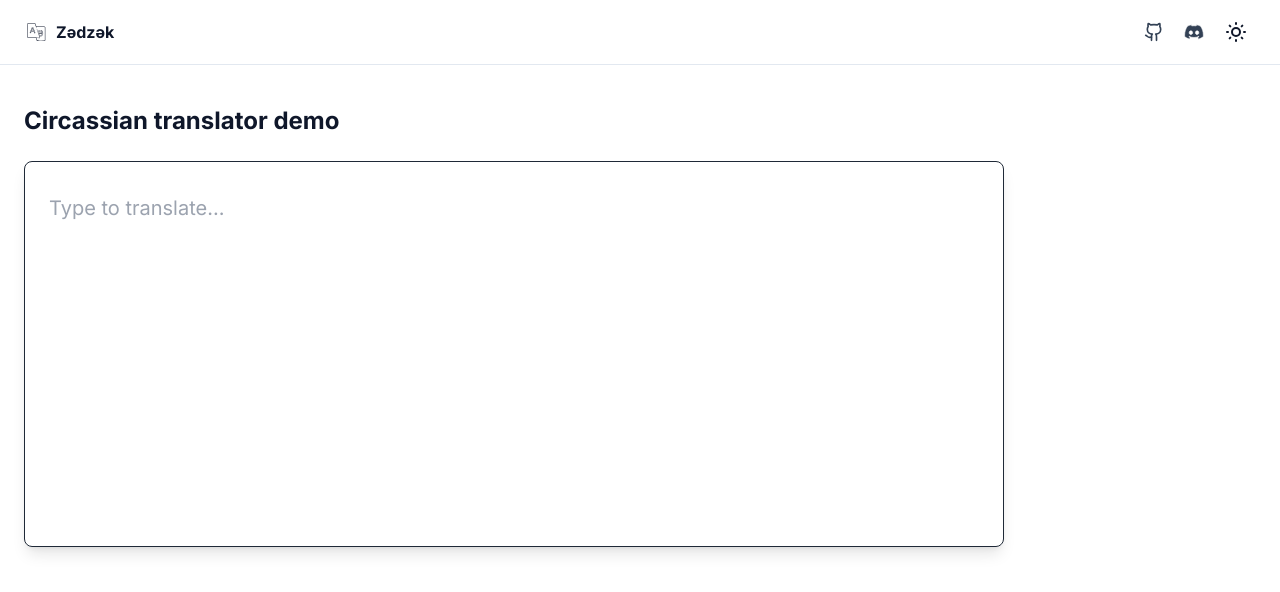
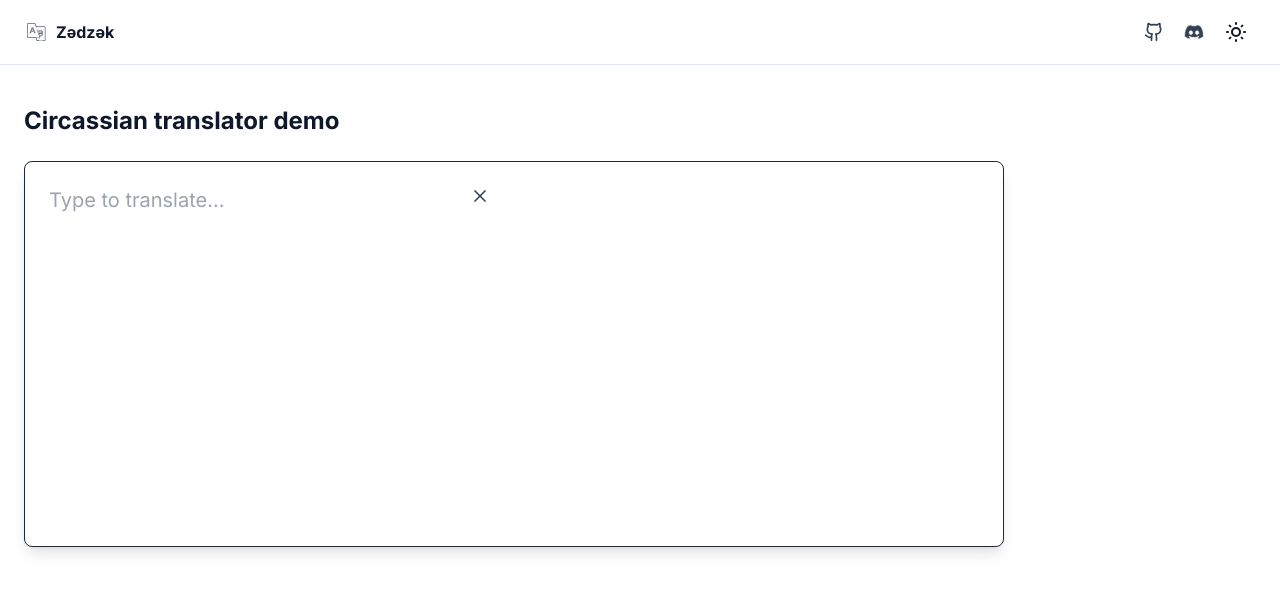
Before and after one commit to qunash/zedzek, a Next.js app: page / in a window 1280 px wide. Shown: the top 592 px of the page. Built offline with nearby package versions, Linux system fonts and the light colour scheme.

Commit message:
+clear button ~UI

```diff
--- a/components/icons.tsx
+++ b/components/icons.tsx
@@ -7,6 +7,7 @@ import {
   Moon,
   SunMedium,
   Twitter,
+  X,
   type Icon as LucideIcon,
 } from "lucide-react"
 
@@ -20,6 +21,7 @@ export const Icons = {
   check: Check,
   copy: Copy,
   gitHub: Github,
+  close: X,
   logo: (props: LucideProps) => (
     <svg
       xmlns="http://www.w3.org/2000/svg"
--- a/components/translationPanel.tsx
+++ b/components/translationPanel.tsx
@@ -2,7 +2,7 @@ import { useEffect, useState } from "react"
 import translate from "@/api/api"
 
 import { Icons } from "./icons"
-import { Button } from "./ui/button"
+import { Button, buttonVariants } from "./ui/button"
 
 const TranslationPanel = (props: {
   loading: boolean
@@ -13,7 +13,7 @@ const TranslationPanel = (props: {
 
   // console.log(props) // this component is being re-rendered many times, find out why
 
-  function onCopyClick(event: React.MouseEvent<HTMLButtonElement>) {
+  function onCopyClick(event: React.MouseEvent<HTMLDivElement>) {
     event.currentTarget.blur()
     setCopyClicked(true)
     navigator.clipboard.writeText(props.translations[0])
@@ -53,13 +53,21 @@ const TranslationPanel = (props: {
           <div className="text-xs text-gray-500">
             {Math.round(props.duration * 100) / 100}s
           </div>
-          <Button onClick={onCopyClick}>
+          <div
+            className={buttonVariants({
+              size: "sm",
+              variant: "ghost",
+              className:
+                "items-center justify-end self-start p-4 text-slate-700 dark:text-slate-400 cursor-pointer",
+            })}
+            onClick={onCopyClick}
+          >
             {copyClicked ? (
               <Icons.check className="h-4 w-4" />
             ) : (
               <Icons.copy className="h-4 w-4" />
             )}
-          </Button>
+          </div>
         </div>
       </div>
     </div>
@@ -79,16 +87,26 @@ const TranslatorPanel = () => {
   }, [])
 
   return (
-    <div>
     <div className="flex max-w-[980px] flex-col items-start rounded-lg border border-gray-800 shadow-lg md:flex-row">
-        <div className="h-1/2 w-full rounded-l-lg border-gray-800 p-2 pt-4 md:h-96">
+      <div className="flex h-1/2 w-full rounded-l-lg border-gray-800 p-4 md:h-96">
         <textarea
-            className="h-full w-full resize-none bg-transparent p-4 text-xl focus:outline-none focus:ring-0"
+          className="h-full w-full resize-none bg-transparent p-2 text-xl focus:outline-none focus:ring-0"
           placeholder="Type to translate..."
           value={text}
           onInput={onTextInput}
           onKeyDown={onKeyDown}
         />
+        <div
+          className={buttonVariants({
+            size: "sm",
+            variant: "ghost",
+            className:
+              "items-center justify-end self-start p-4 text-slate-700 dark:text-slate-400 cursor-pointer",
+          })}
+          onClick={onClearClick}
+        >
+          <Icons.close className="h-5 w-5 fill-current" />
+        </div>
       </div>
       <div className="h-px w-full bg-gray-800 md:h-full md:w-px" />
       <TranslationPanel
@@ -96,7 +114,6 @@ const TranslatorPanel = () => {
         translations={translations}
         duration={duration}
       />
-      </div>
     </div>
   )
 
@@ -117,6 +134,12 @@ const TranslatorPanel = () => {
     }
   }
 
+  function onClearClick(event: React.MouseEvent<HTMLDivElement>) {
+    event.currentTarget.blur()
+    setText("")
+    setTranslations([])
+  }
+
   function api_translate(text: string) {
     if (text === "") {
       setTranslations([])
@@ -133,5 +156,3 @@ const TranslatorPanel = () => {
 }
 
 export default TranslatorPanel
-
-// `pnpm not recognized` error. To fix it on windows run `npm install -g pnpm` in cmd
```
Lines whose indentation alone changed are shown as unchanged.
